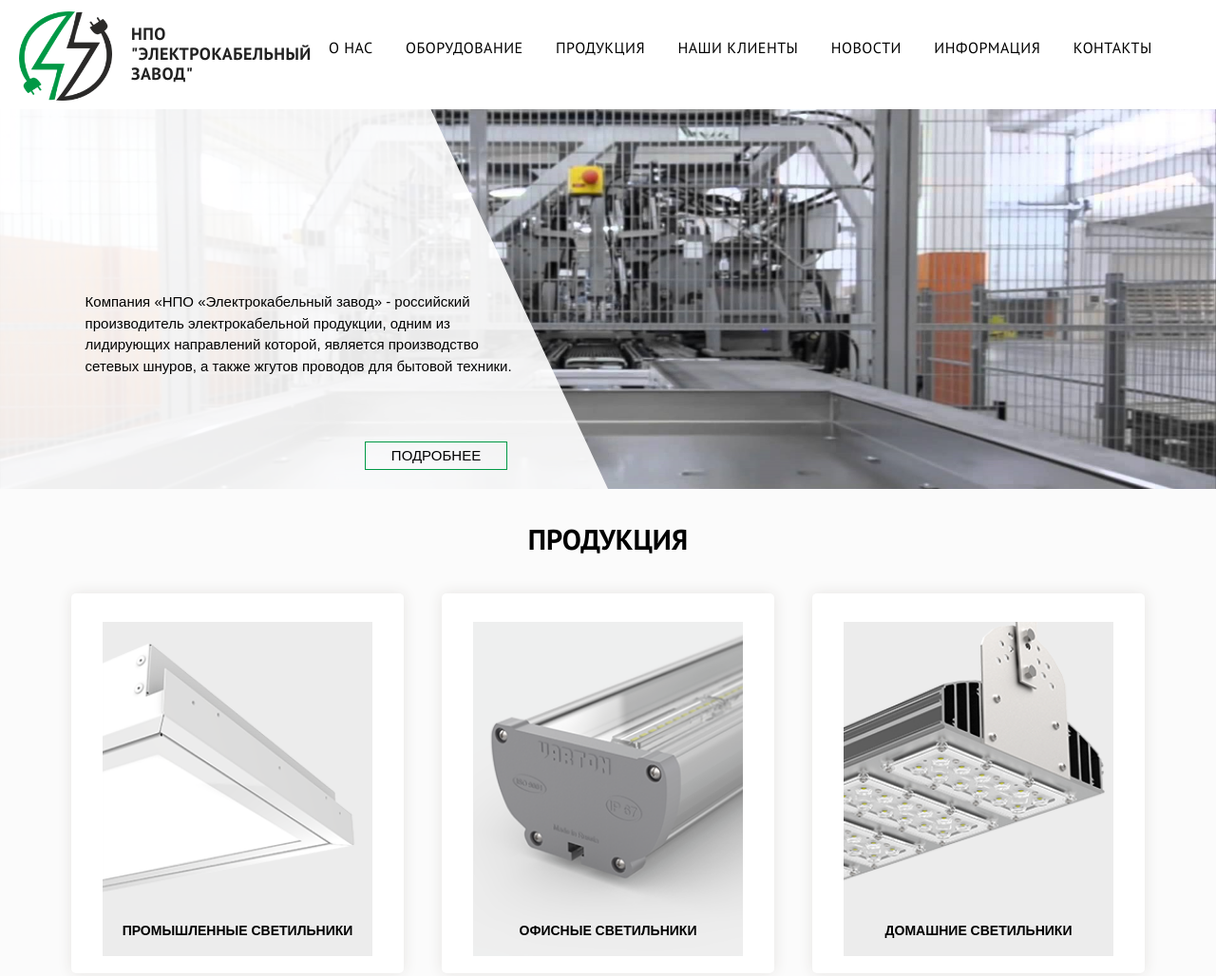
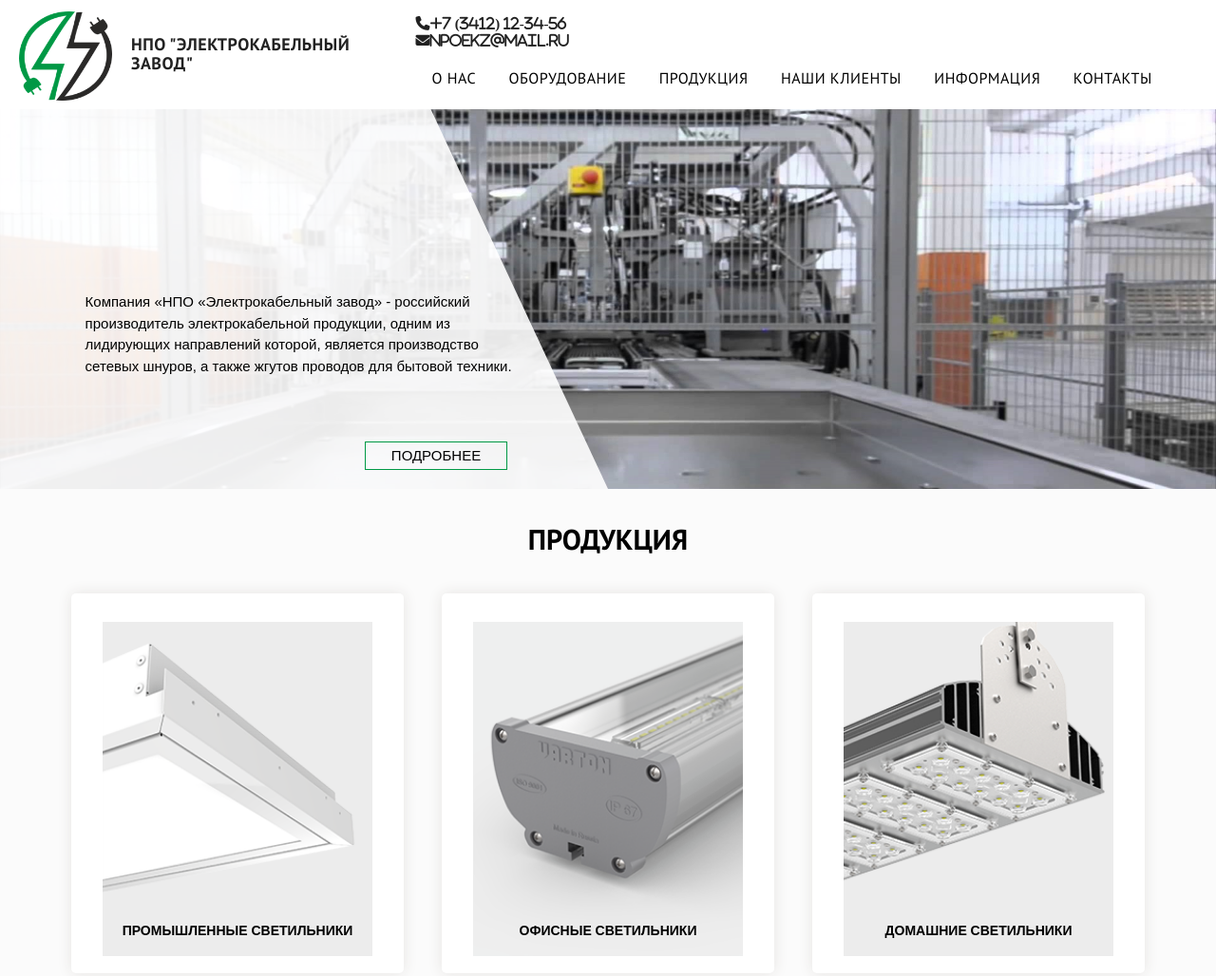
Before and after one commit to izhigalov/NPO, a plain HTML site: page index.html in a window 1280 px wide. Shown: the top 1028 px of the page at 95% size. Drawn offline with nearby package versions, Linux system fonts and the light colour scheme.

Commit message:
Add files via upload

```diff
--- a/index.html
+++ b/index.html
@@ -31,6 +31,10 @@
               <div class="navbar__brand-title">НПО "Электрокабельный завод"</div>
             </div>
             <div class="nav">
+              <ul class="nav__list-contact">
+                <li class="nav__list_phone"><i class="fa fa-phone"><span>+7 (3412) 12-34-56</span></i></li>
+                <li class="nav__list_mail"><i class="fa fa-envelope"><span>npoekz@mail.ru</span></i></li>
+              </ul>
               <ul class="nav__list sf-menu">
                 <li class="nav__list_item"><a href="aboutus.html">О нас</a></li>
                 <li class="nav__list_item"><a href="tools.html">Оборудование</a></li>
@@ -41,7 +45,6 @@
                       <li><a href="productpage.html">Бутовые удлинители</a></li>
                     </ul></a></li>
                 <li class="nav__list_item"><a href="clients.html">Наши клиенты</a></li>
-                <li class="nav__list_item"><a href="productpage.html">Новости</a></li>
                 <li class="nav__list_item"><a href="productpage.html">Информация
                     <ul>
                       <li><a href="#">Поставщикам</a></li>
@@ -104,7 +107,7 @@
           </div>
         </div>
         <div class="parallax-container">
-          <div class="parallax"><img src="assets/img/main_bg1.jpg">
+          <div class="parallax"><img src="assets/img/main_bg.jpg">
             <!--.product__item-->
             <!--    a(href="#").product__item_link-->
             <!--        .product__item_img-->
@@ -139,7 +142,7 @@
         </div>
       </div>
       <div class="parallax-container">
-        <div class="parallax"><img src="assets/img/main_bg.jpg">
+        <div class="parallax"><img src="assets/img/main_bg1.jpg">
           <!--.about__main_bg-->
           <!--    img(src='assets/img/about_bg.jpg')-->
         </div>
```
Also changed, not shown: aboutus.html (+4 -1 lines), clients.html (+4 -1 lines), productpage.html (+5 -2 lines), tools.html (+4 -1 lines).
